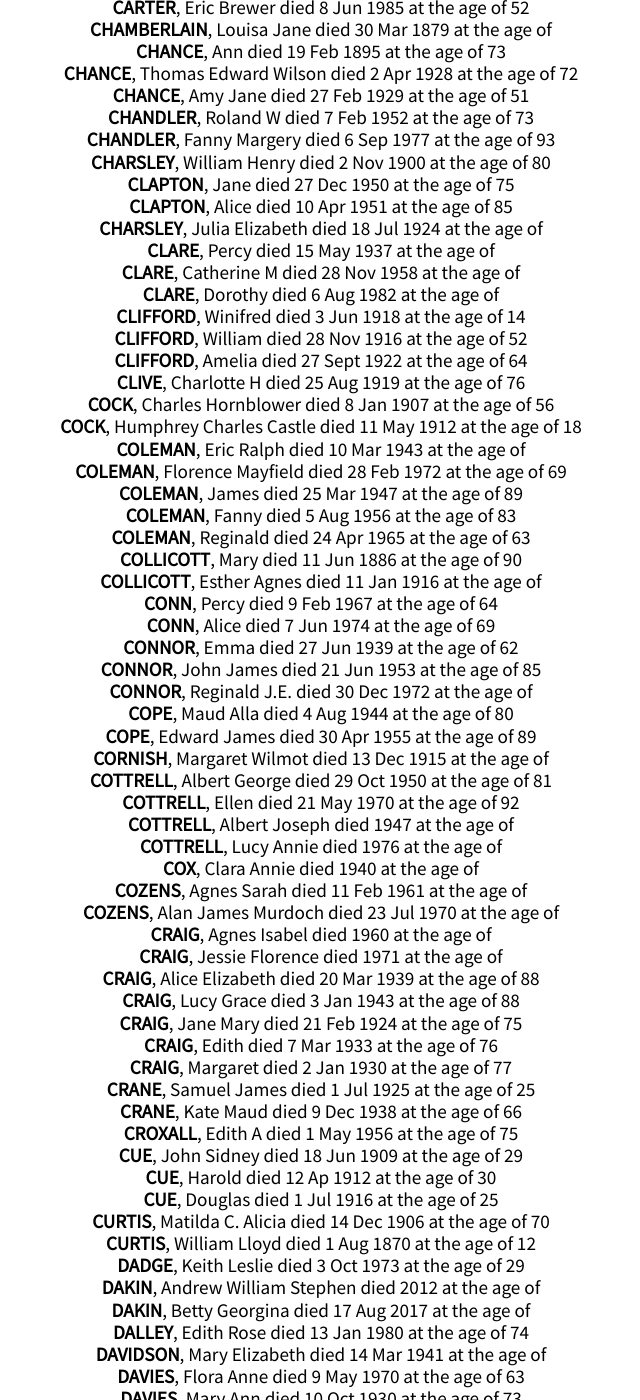
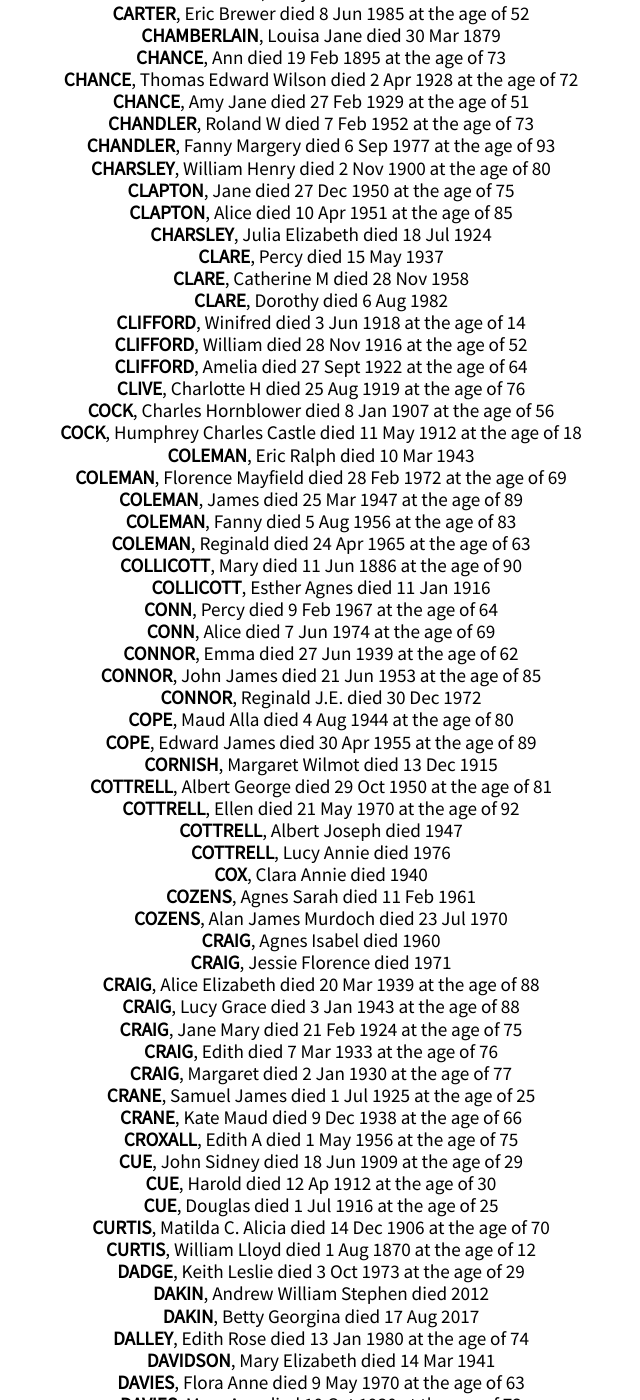
Before and after one commit to theoosborn/west-malvern-churchyard, a Jekyll site: the page built from graves.html, in a window 1280 px wide and 1400 px high, scrolled down 2127 px. Shown: the whole window, without its empty margins (319-959 px from the left). Built offline with Jekyll 4.4.1, drawn with Linux system fonts in a browser that asks for light colours; some of the changed text lies outside the part shown.

```diff
--- a/assets/js/list.js
+++ b/assets/js/list.js
@@ -1,6 +1,6 @@
 var options = {
-    valueNames: ['name'],
-    page: 10,
+    valueNames: ['surname', 'forenames',],
+    page: 20,
     pagination: true
 };
 
--- a/graves.html
+++ b/graves.html
@@ -8,11 +8,11 @@ custom-javascript:
 <div id="graveList">
 	<input type="text" class="search" placeholder="Search here" />
 	Sort by:
-	<span class="sort" data-sort="name">Name</span>
+	<button class="sort" data-sort="surname">Name</button>
 	<ul class="list">
 		{% for grave in site.data.graves %}
 			<li>
-				<b class="name">{{ grave.surname }}</b>, {{ grave.forenames }} died {{ grave.date_of_death }} at the age of {{ grave.age }}
+				<b class="surname">{{ grave.surname }}</b>, <span class="forenames">{{ grave.forenames }}</span> died {{ grave.date_of_death }} {% if grave.age %}at the age of {{ grave.age }}{% endif %}
 			</li>
 		{% endfor %}
 	</ul>
```
